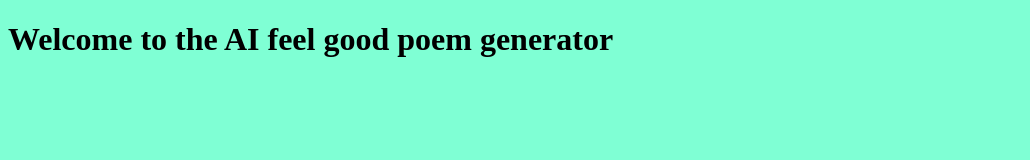
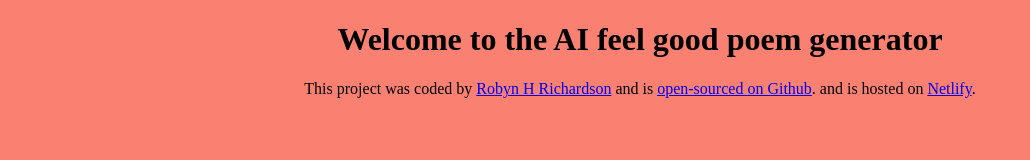
Before and after one commit to robynhrich/Ai-Poem-Generator, a plain HTML site: page index.html in a window 1280 px wide. Shown: the whole page, without its empty margins (0-1030 px from the left). Drawn offline with Linux system fonts and the light colour scheme.

Commit message:
Added links

```diff
--- a/index.html
+++ b/index.html
@@ -8,6 +8,19 @@
   </head>
   <body>
     <h1>Welcome to the AI feel good poem generator</h1>
+    <footer>
+      This project was coded by
+      <a href="https://github.com/robynhrich" target="_blank"
+        >Robyn H Richardson</a
+      >
+      and is
+      <a href="https://github.com/robynhrich/Ai-Poem-Generator" target="_blank"
+        >open-sourced on Github</a
+      >. and is hosted on
+      <a href="https://happy-feelings-generator.netlify.app/" target="_blank"
+        >Netlify</a
+      >.
+    </footer>
     <script src="src/index.js"></script>
   </body>
 </html>
--- a/src/styles.css
+++ b/src/styles.css
@@ -1,3 +1,4 @@
 body {
-  background: aquamarine;
+  background: salmon;
+  text-align: center;
 }
```
